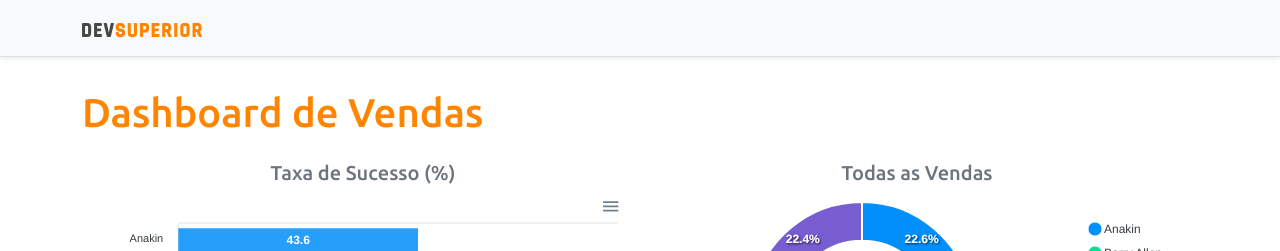
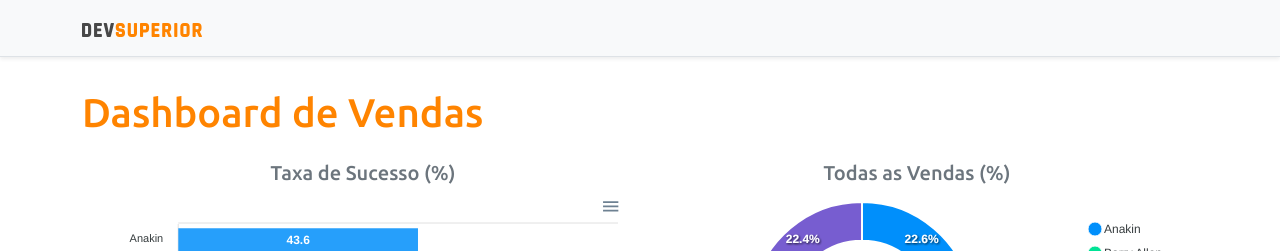
Before and after one commit to VictorAbreu/projeto-sds3, a React (Create React App) app in the folder frontend/: page / in a window 1280 px wide. Shown: the top 251 px of the page. Built offline with nearby package versions, Linux system fonts and the light colour scheme.

Commit message:
Static charts

```diff
--- a/frontend/src/App.tsx
+++ b/frontend/src/App.tsx
@@ -23,7 +23,7 @@
 
           <div className="col-sm-6">
 
-            <h5 className="text-center text-secondary">Todas as Vendas</h5>
+            <h5 className="text-center text-secondary">Todas as Vendas (%)</h5>
             <DonutChart />
 
           </div>
```
